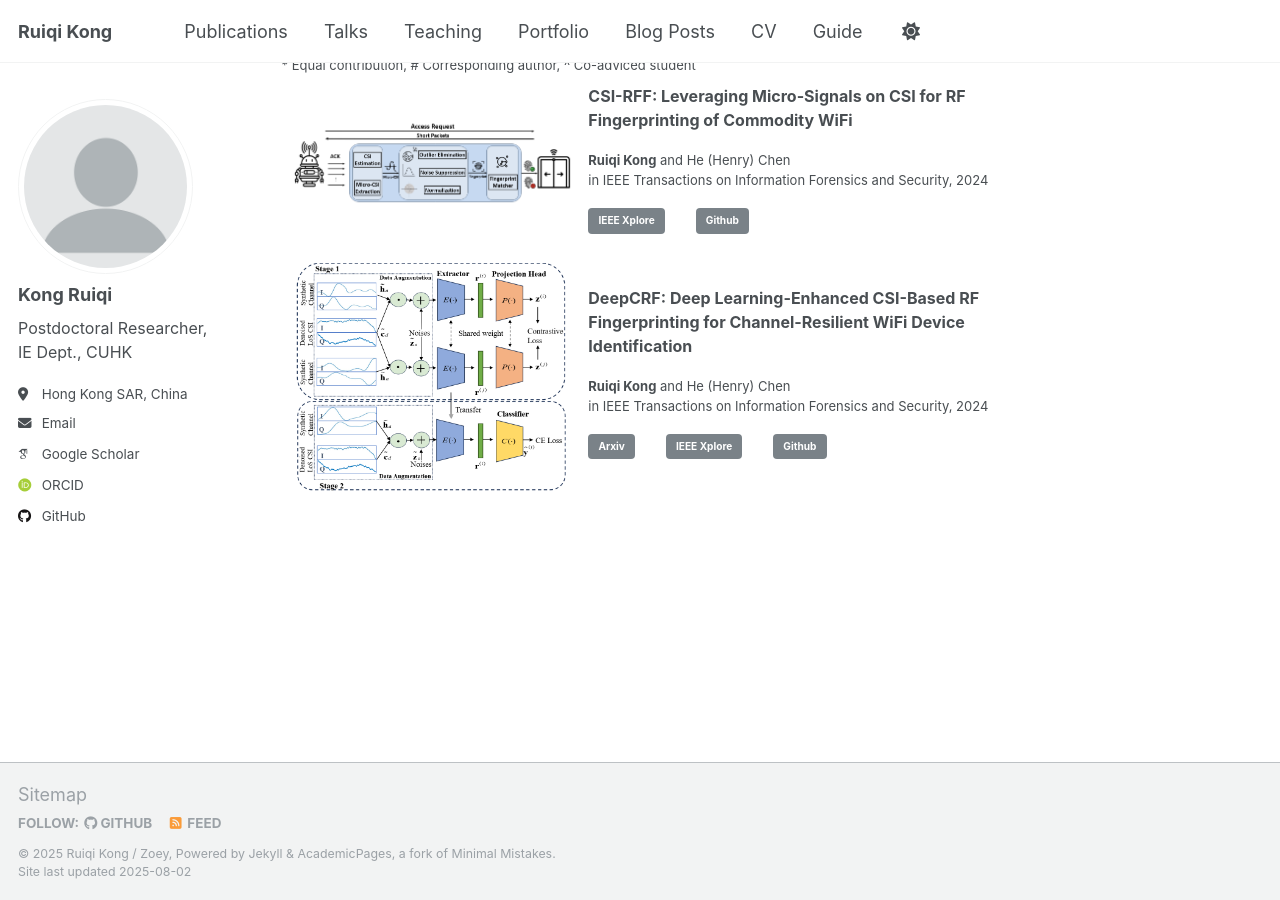
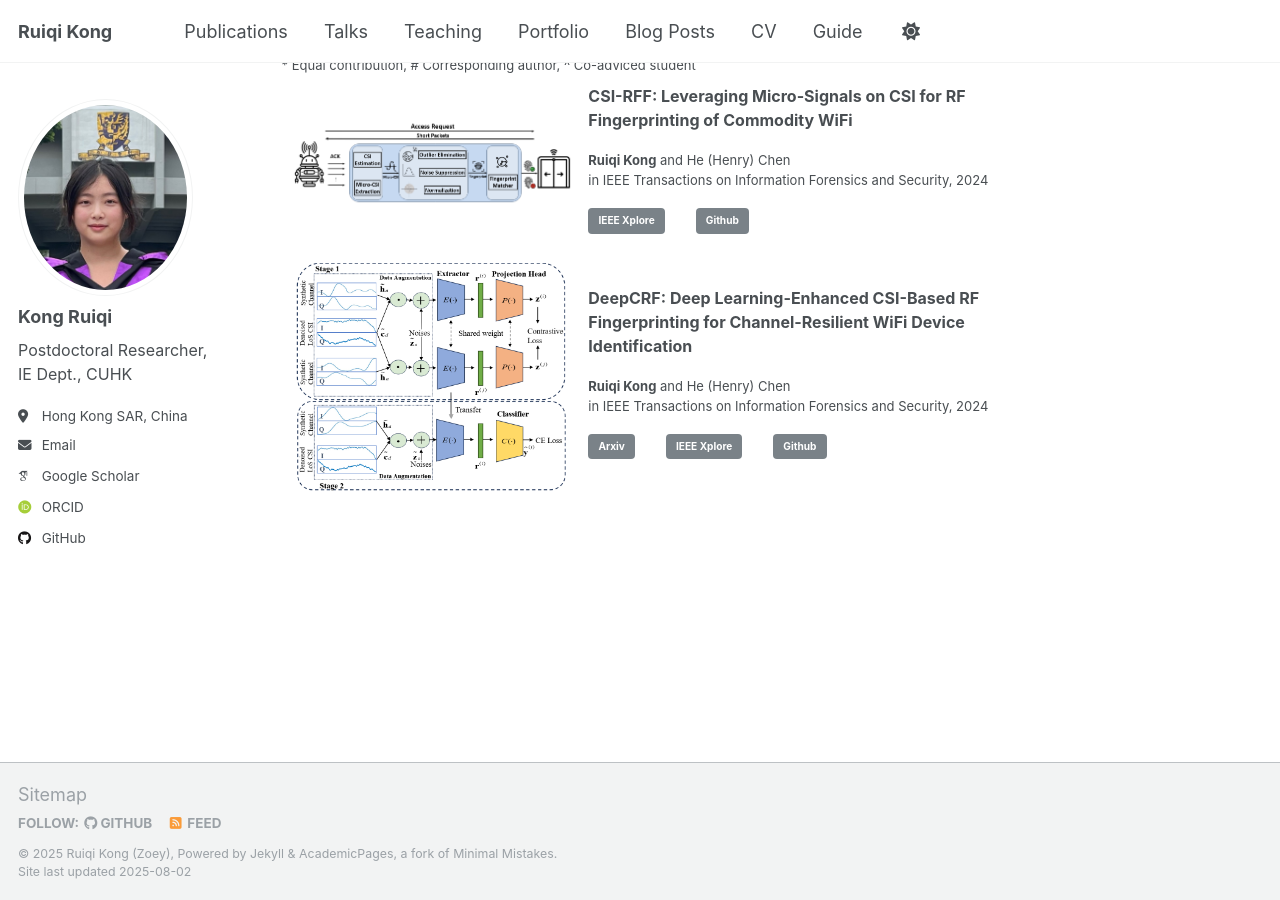
Before and after one commit to Oriseven/Oriseven.github.io, a Jekyll site: the page built from _pages/about.md, in a window 1280 px wide and 900 px high, scrolled down 582 px. Built offline with Jekyll 4.4.1, drawn with Linux system fonts in a browser that asks for light colours; some web fonts are replaced; a script that is not in the unit is left out.

Commit message:
Update _config.yml

```diff
--- a/_config.yml
+++ b/_config.yml
@@ -11,7 +11,7 @@ locale                   : "en-US"
 site_theme               : "default"
 title                    : "Ruiqi Kong"
 title_separator          : "-"
-name                     : &name "Ruiqi Kong / Zoey"
+name                     : &name "Ruiqi Kong (Zoey)"
 description              : &description "personal description"
 url                      : https:/oriseven.github.io # the base hostname & protocol for your site e.g. "https://[your GitHub username].github.io" or if you already have some other page hosted on Github then use "https://[your GitHub username].github.io/[Your Repo Name]"
 baseurl                  : "" # the subpath of your site, e.g. "/blog"
@@ -22,7 +22,7 @@ repository               : "academicpages/academicpages.github.io"
 #               Additional customization can be done by editing /_includes/author-profile.html
 author:
   # Biographic information
-  avatar           : "profile.png"
+  avatar           : "profile.jpg"
   name             : "Kong Ruiqi"
   pronouns         : # example: "she/her"
   bio              : "<font size=3>Postdoctoral Researcher,<br>IE Dept., CUHK</font>" #<center>
```
